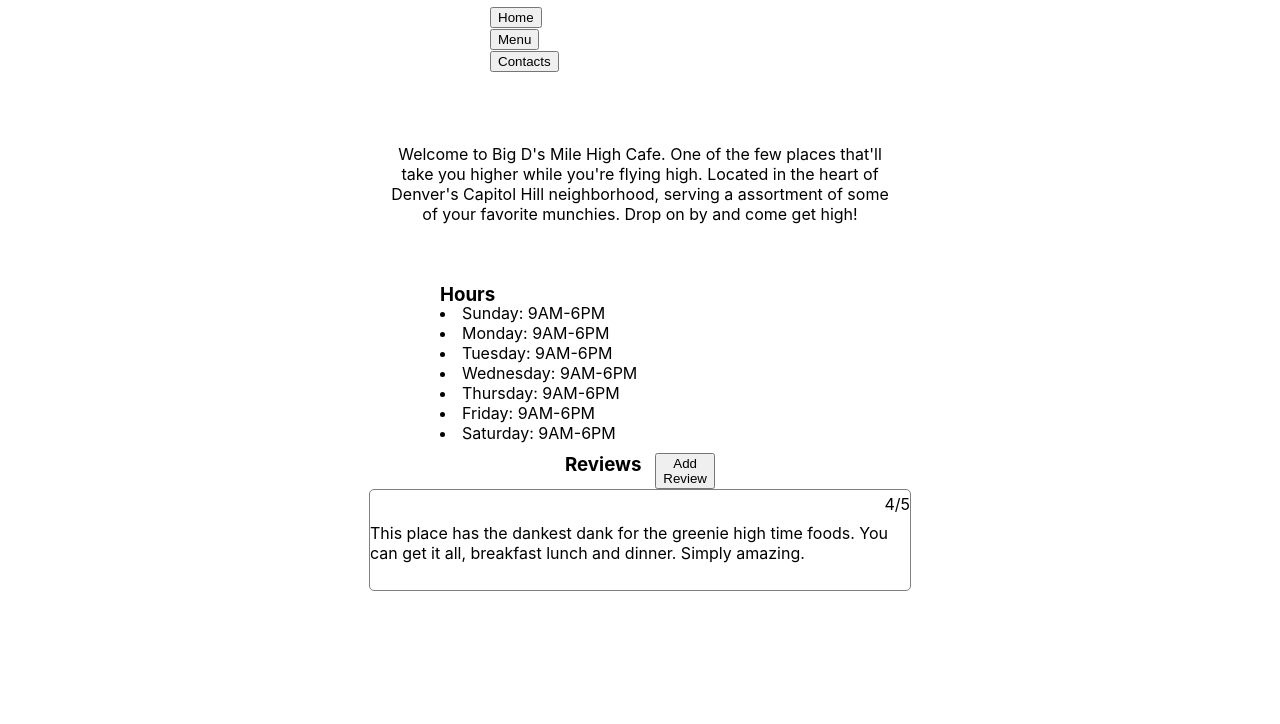
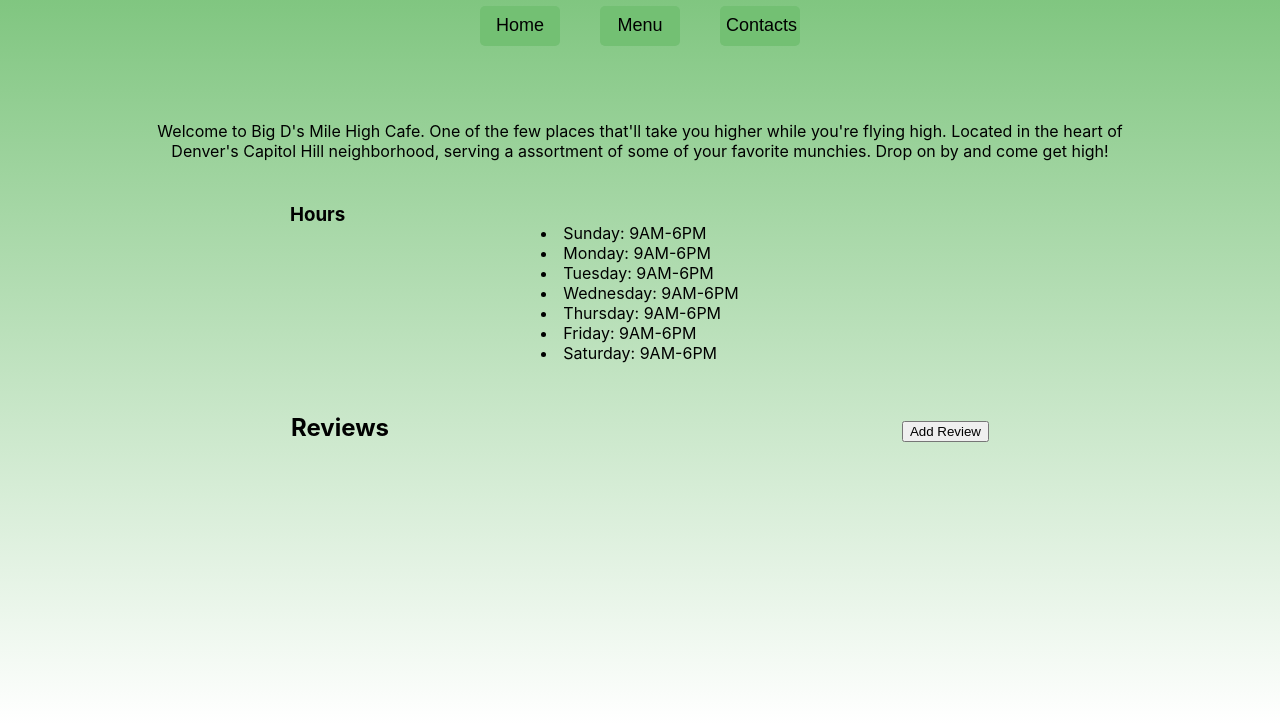
Before and after one commit to dvonnew/restaurant, a website built with webpack: page dist/index.html in a window 1280 px wide. Shown: the part 76-800 px from the top of the page. Built offline with nearby package versions, Linux system fonts and the light colour scheme.

Commit message:
made some progress on an actual design. Have added a review input. Would like to recreate the menu, and refractor the homepage

```diff
--- a/src/homePageLoad.js
+++ b/src/homePageLoad.js
@@ -4,10 +4,10 @@ import plateImage from './fine-dining.jpeg';
 class HomePage {
 
     constructor(){
-        this.body = document.querySelector('body')
+        this.layout = document.getElementById('layout')
         this.header = document.createElement('header')
+
     }
-
 
     pageLoad(){
 
@@ -15,7 +15,9 @@ class HomePage {
 
         const content = document.createElement('div')
         content.id = 'content'
-        this.body.appendChild(content)
+        this.layout.appendChild(content)
+
+        const addReviewButton = document.getElementById('addReviewButton')
 
     }
 
@@ -27,7 +29,7 @@ class HomePage {
 
         this.loadNavBarContent()
 
-        this.body.appendChild(this.header)
+        this.layout.appendChild(this.header)
 
     }
 
@@ -37,23 +39,20 @@ class HomePage {
         navBarBox.id = 'navBarBox'
         this.header.appendChild(navBarBox)
 
-        const navBar = document.createElement('nav')
-        navBarBox.appendChild(navBar)
-
         const pageLinkHome = document.createElement('button')
         pageLinkHome.innerHTML = 'Home'
-        pageLinkHome.id = 'Home'
-        navBar.appendChild(pageLinkHome)
+        pageLinkHome.id = 'homeButton'
+        navBarBox.appendChild(pageLinkHome)
 
         const pageLinkMenu = document.createElement('button')
         pageLinkMenu.innerHTML = 'Menu'
-        pageLinkMenu.id ='Menu'
-        navBar.appendChild(pageLinkMenu)
+        pageLinkMenu.id ='menuButton'
+        navBarBox.appendChild(pageLinkMenu)
 
         const pageLinkContacts = document.createElement('button')
         pageLinkContacts.innerHTML = 'Contacts'
-        pageLinkContacts.id = 'Contacts'
-        navBar.appendChild(pageLinkContacts)
+        pageLinkContacts.id = 'contactsButton'
+        navBarBox.appendChild(pageLinkContacts)
     }
 
     loadBodyContent(){
@@ -70,6 +69,10 @@ class HomePage {
         content.appendChild(this.createHoursSection())
 
         content.appendChild(this.createReviewsSection())
+
+        addReviewButton.addEventListener('click', ()=>{
+            this.addReview()
+        })
 
         return content
 
@@ -101,46 +104,60 @@ class HomePage {
 
     }
 
+
     createReviewsSection(){
 
         const reviewsBox = document.createElement('div')
         reviewsBox.id = 'reviewsBox'
 
-        const reviewsTitleBox = document.createElement('div')
-        reviewsTitleBox.id = 'reviewsTitle'
-        reviewsBox.appendChild(reviewsTitleBox)
+        const reviewsTable = document.createElement('table')
+        reviewsTable.id = 'reviewsTable'
+        reviewsBox.appendChild(reviewsTable)
 
-        const reviewsTitle = document.createElement('h3')
-        reviewsTitle.innerHTML = 'Reviews'
-        reviewsTitleBox.appendChild(reviewsTitle)
+        const tHead = document.createElement('thead')
+        tHead.id = 'reviewsTableHeader'
+        reviewsTable.appendChild(tHead)
 
         const addReviewButton = document.createElement('button')
         addReviewButton.id = 'addReviewButton'
         addReviewButton.innerHTML = 'Add Review'
-        reviewsTitleBox.appendChild(addReviewButton)
 
-        const review = document.createElement('div')
-        review.id = 'review'
-        reviewsBox.appendChild(review)
+        // Adding table heading including button
+        const tableHeading = tHead.insertRow()
+        const tableTitle = document.createElement('th')
+        tableTitle.id = 'reviewTitleTH'
+        tableHeading.appendChild(tableTitle)
+        tableHeading.id = 'reviewTR'
+        tableTitle.innerHTML = 'Reviews'
+        const tableAddReview = document.createElement('th')
+        tableAddReview.id = 'addReviewTH'
+        tableHeading.appendChild(tableAddReview)
+        tableAddReview.appendChild(addReviewButton)
 
-        const reviewScore = document.createElement('p')
-        reviewScore.id = 'score'
-        reviewScore.innerHTML = '4/5'
-        review.appendChild(reviewScore)
-
-        const reviewText = document.createElement('p')
-        reviewText.id = 'reviewText'
-        reviewText.innerHTML = `This place has the dankest dank for the greenie high time foods. You can get it all, breakfast lunch and dinner.
-        Simply amazing.`
-        review.appendChild(reviewText)
+        const tbody = document.createElement('tbody')
+        tbody.id = 'reviewsTBODY'
+        reviewsTable.appendChild(tbody)
 
         return reviewsBox
     }
 
-    // addReview(){
+    addReview(){
 
-    //     const
-    // }
+        const reviewsTable = document.getElementById('reviewsTBODY')
+
+        let review = prompt('Please write review here:')
+        let score = prompt('Please provide a score of out of 5')
+
+        const reviewRow = reviewsTable.insertRow()
+        reviewRow.id = 'reviewRow'
+
+        const reviewCell = reviewRow.insertCell()
+        reviewCell.innerHTML = review
+
+        const scoreCell = reviewRow.insertCell()
+        scoreCell.innerHTML = `${score}/5`
+
+    }
 
 }
 
--- a/src/index.js
+++ b/src/index.js
@@ -9,20 +9,20 @@ let menu = new MenuPage
 homePage.pageLoad()
 homePage.loadBodyContent()
 
-const homeButton = document.getElementById('Home')
+const homeButton = document.getElementById('homeButton')
 homeButton.addEventListener('click', ()=>{
     clearDom()
     homePage.loadBodyContent()
 })
 
-const menuButton = document.getElementById('Menu')
+const menuButton = document.getElementById('menuButton')
 menuButton.addEventListener('click', ()=>{
     clearDom()
     menu.loadBodyContent()
 
 })
 
-const contactButton = document.getElementById('Contacts')
+const contactButton = document.getElementById('contactsButton')
 contactButton.addEventListener('click', ()=>{
     clearDom()
     contacts.loadContactInfo()
--- a/src/menu.js
+++ b/src/menu.js
@@ -16,8 +16,6 @@ class MenuPage{
             'Salmon Burger': 'Homemade salmon burger thrown together with fresh salmon, lemon juice, green onions, and panko breadcrumbs, on that homemade brioche  -  $11.50'
 
         }
-
-
     }
 
     loadBodyContent(){
@@ -28,8 +26,10 @@ class MenuPage{
     createMenu (){
 
         const table = document.createElement('table')
+        table.id = 'menuTable'
 
         const tHead = document.createElement('thead')
+        tHead.id = 'menutHead'
         tHead.innerHTML= 'Menu'
         table.appendChild(tHead)
 
--- a/src/style.css
+++ b/src/style.css
@@ -1,4 +1,16 @@
 body, html{
+    height:100%;
+    width: 100%;
+    margin: 0;
+    padding: 0;
+    font-family: BlinkMacSystemFont, -apple-system, "Segoe UI", "Roboto",
+    "Oxygen", "Ubuntu", "Cantarell", "Fira Sans", "Droid Sans",
+    "Helvetica Neue", "Helvetica", "Arial", sans-serif;
+    overflow-y: auto;
+    background-image: linear-gradient(to bottom, rgb(115, 192, 115), white);
+}
+
+#layout{
     height:100%;
     width: 100%;
     margin: 0;
@@ -20,15 +32,27 @@ header{
 }
 
 #navBarBox{
-    height: 30%;
-    width: 300px;
-    display: grid;
-    grid-template-columns: 1fr 1fr 1fr;
+    height: 40px;
+    width: 400px;
+    display: flex;
+    justify-content: space-evenly;
 
 }
 
+#homeButton, #menuButton, #contactsButton{
+    height: 40px;
+    width: 80px;
+    font-size: 18px;
+    border: black;
+    border-radius: 5px;
+    background-color: rgb(115, 192, 115);
+}
+
+#homeButton:hover, #menuButton:hover, #contactsButton:hover{
+    color: white;
+}
+
 #content{
-    margin-top: 10px;
     height: 80%;
     width: 100%;
     display: flex;
@@ -36,33 +60,25 @@ header{
     align-items: center;
     flex-direction: column;
     position:relative;
+    border-radius: 5px;
 
 }
 
+#description, #hoursBox, #reviewsBox, #contactBox {
+    max-width: 80%;
+    min-width: 700px;
+    /* background-color: white; */
+    padding: 5px;
+}
+
 #description, #hoursBox{
-    height: 30%;
-    min-width: 400px;
-    max-width: 500px;
+    min-height: 90px;
+    max-height: 30%;
     display: flex;
     justify-content: center;
     align-items: center;
     flex-direction: column;
     text-align: center;
-    position: relative;
-}
-
-#reviewsBox{
-    height: 300px;
-    min-width: 500px;
-    max-width: 600px;
-    display: flex;
-    justify-content: flex-start;
-    align-items: center;
-    flex-direction: column;
-    text-align: center;
-    overflow-y: auto;
-    margin: 0px;
-    padding: 0px;
     position: relative;
 }
 
@@ -75,7 +91,7 @@ h3{
 }
 
 #hours{
-    width: 100%;
+    height: 300px;
     display: flex;
     flex-direction: column;
     justify-content: flex-start;
@@ -86,7 +102,45 @@ li{
     text-align: left;
 }
 
-table{
+#reviewsBox{
+    height: 300px;
+    display: flex;
+    flex-direction: row;
+
+}
+
+#reviewsTable{
+    width: 100%;
+    height: 100%;
+    overflow-y: auto;
+    border-collapse: collapse;
+    display: grid;
+    grid-template-columns: 3fr 1fr;
+}
+
+th{
+    height: 50px;
+}
+
+#reviewTitleTH{
+    text-align: left;
+}
+
+#addReviewTH{
+    text-align: right;
+}
+
+#reviewsTableHeader{
+    width: 100%;
+    height: 50px;
+    font-size: 24px;
+}
+
+#reviewTR, #reviewRow{
+    display: contents;
+}
+
+#menuTable{
     height: 100%;
     width: 80%;
     border-collapse: collapse;
@@ -94,7 +148,7 @@ table{
     grid-template-rows: auto;
 }
 
-thead{
+#menuthead{
     font-size: 24px;
     height: 30px;
 }
@@ -104,21 +158,8 @@ tr{
     width: 100%;
 }
 
-#reviewsTitle{
-    display: flex;
-    justify-content: space-between;
-    flex-direction: row;
-    width: 150px;
-}
-
-#review{
-    border: 1px grey solid;
-    border-radius: 5px;
-    width: 90%;
-    height: 100px;
-    display: flex;
-    flex-direction: column;
-
+thead, tbody{
+    display: contents;
 }
 
 #score{
@@ -137,7 +178,6 @@ tr{
 
 #contactBox{
     height: 100%;
-    width: 100%;
     display: flex;
     justify-content: flex-start;
 
```
Also changed, not shown: dist/index.html, dist/main.js.
